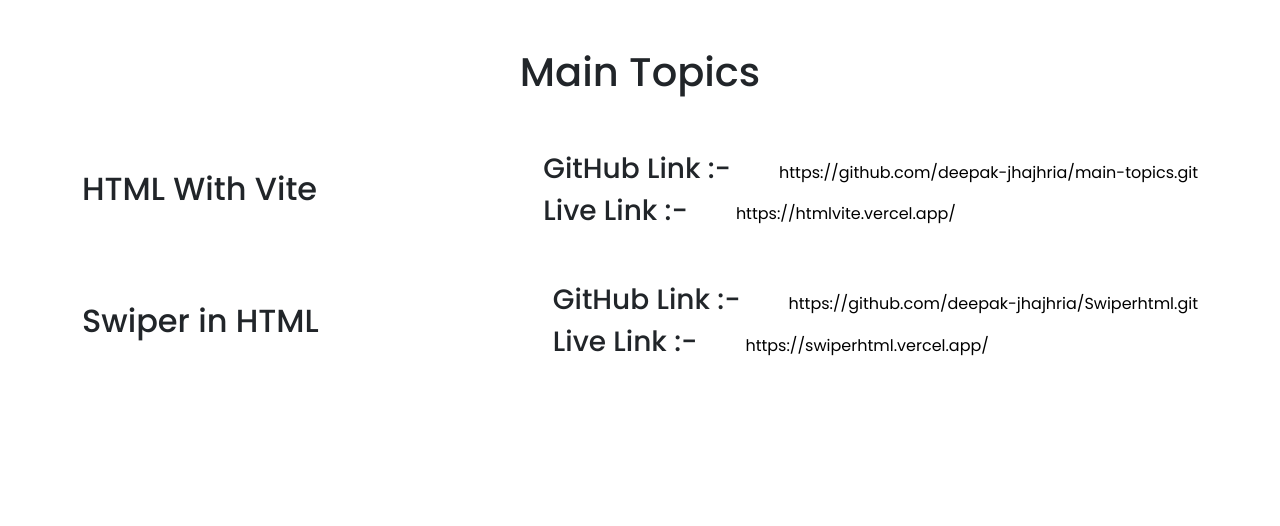
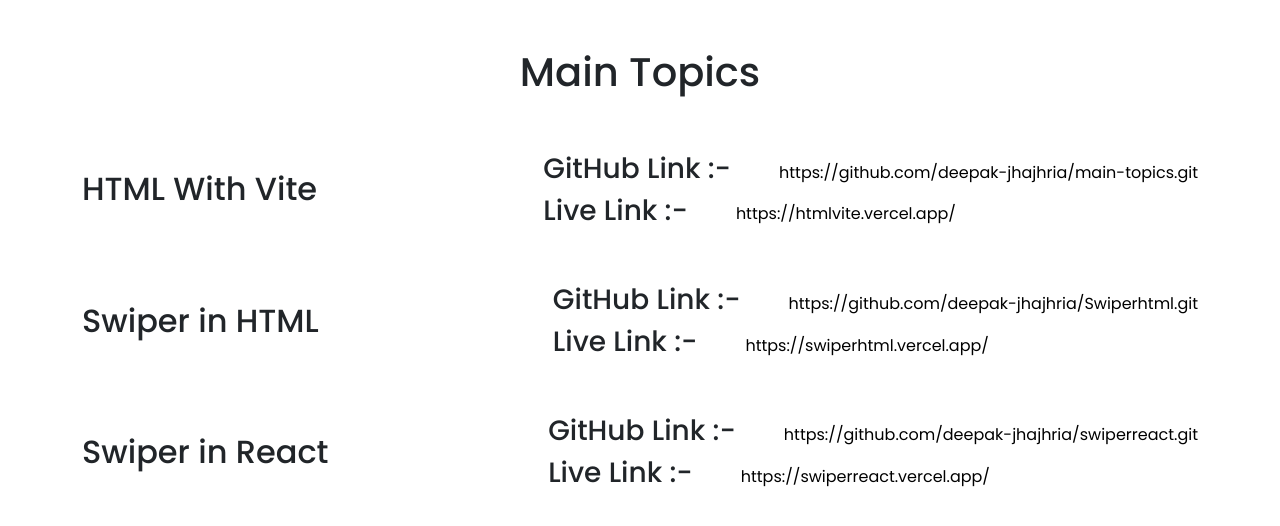
Before and after one commit to deepak-jhajhria/topics, a plain HTML site: page index.html in a window 1280 px wide. Drawn offline with nearby package versions, Linux system fonts and the light colour scheme.

Commit message:
addComponents

```diff
--- a/index.html
+++ b/index.html
@@ -48,6 +48,21 @@
                 </div>
             </div>
         </div>
+        <div class="d-flex justify-content-between pt-5 align-items-center">
+            <h2>Swiper in React</h2>
+            <div class="d-flex flex-column">
+                <div class="d-flex gap-5 align-items-center">
+                    <h3>GitHub Link :-</h3>
+                    <a class="bg-black fw-normal" href="https://github.com/deepak-jhajhria/swiperreact.git"
+                        target="_blank" rel="noopener noreferrer">https://github.com/deepak-jhajhria/swiperreact.git</a>
+                </div>
+                <div class="d-flex gap-5 align-items-center">
+                    <h3>Live Link :-</h3>
+                    <a class="bg-black fw-normal" href="https://swiperreact.vercel.app/" target="_blank"
+                        rel="noopener noreferrer">https://swiperreact.vercel.app/</a>
+                </div>
+            </div>
+        </div>
     </div>
 </body>
 
```
